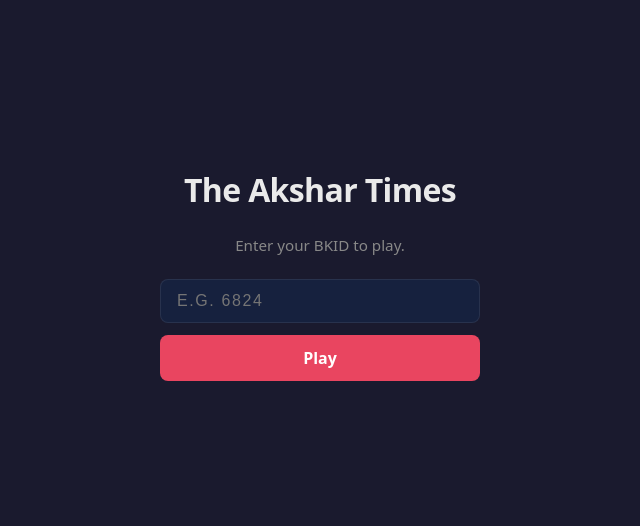
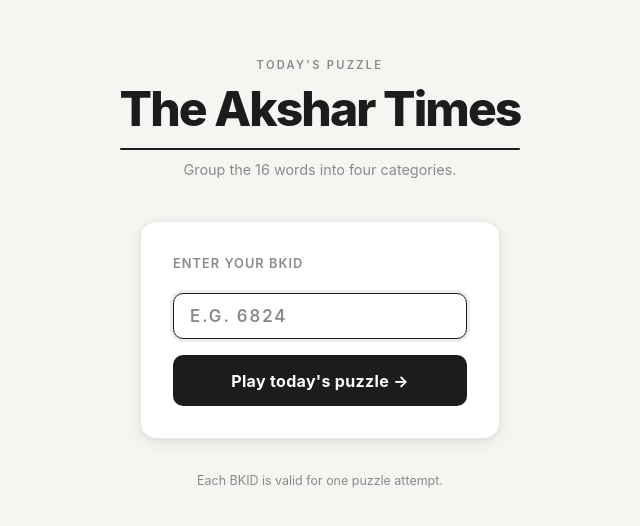
Before and after one commit to sharadrpatel/BKST_NYC, a Next.js app: page / in a window 1280 px wide. Shown: the part 126-652 px from the top of the page, without its empty margins (320-960 px from the left). Built offline with nearby package versions, Linux system fonts and the light colour scheme; no server answers.

Commit message:
Fix server component button hover styling

```diff
--- a/src/app/globals.css
+++ b/src/app/globals.css
@@ -1,5 +1,6 @@
 /* ============================================================
-   Global CSS — BKST NYC Connections
+   Global CSS — The Akshar Times
+   Design system: warm editorial / light mode
    ============================================================ */
 
 *, *::before, *::after {
@@ -9,30 +10,56 @@
 }
 
 :root {
-  /* Palette — difficulty tiers */
-  --color-d1: #F9DF6D; /* yellow  — easiest  */
-  --color-d2: #A0C35A; /* green               */
-  --color-d3: #B0C4EF; /* blue                */
-  --color-d4: #BA81C5; /* purple — hardest    */
+  /* ── Difficulty palette ───────────────────────────── */
+  --color-d1: #F9DF6D; /* yellow  — easiest */
+  --color-d2: #A0C35A; /* green              */
+  --color-d3: #B0C4EF; /* blue               */
+  --color-d4: #BA81C5; /* purple — hardest   */
 
-  /* UI tokens */
-  --color-bg: #1a1a2e;
-  --color-surface: #16213e;
-  --color-card: #0f3460;
-  --color-card-selected: #e94560;
-  --color-text: #eaeaea;
-  --color-text-muted: #888;
-  --color-border: rgba(255,255,255,0.08);
+  /* ── Light editorial palette ─────────────────────── */
+  --color-bg:               #F7F5F2;
+  --color-surface:          #FFFFFF;
+  --color-card:             #ECEAE6;
+  --color-card-hover:       #E3E1DD;
+  --color-card-selected:    #1C1C1E;
+  --color-text:             #1C1C1E;
+  --color-text-muted:       #8A8A8E;
+  --color-text-on-dark:     #FFFFFF;
+  --color-border:           rgba(0, 0, 0, 0.09);
+  --color-border-strong:    rgba(0, 0, 0, 0.18);
+  --color-error:            #C0392B;
+  --color-error-bg:         #FEF2F2;
+  --color-success:          #2E7D32;
+  --color-success-bg:       #F0FDF4;
 
-  --radius: 8px;
-  --transition: 150ms ease;
+  /* ── Shadows ──────────────────────────────────────── */
+  --shadow-xs: 0 1px 2px rgba(0, 0, 0, 0.06);
+  --shadow-sm: 0 1px 4px rgba(0, 0, 0, 0.08), 0 1px 2px rgba(0, 0, 0, 0.04);
+  --shadow-md: 0 4px 16px rgba(0, 0, 0, 0.07), 0 2px 4px rgba(0, 0, 0, 0.04);
+  --shadow-lg: 0 8px 32px rgba(0, 0, 0, 0.09), 0 2px 8px rgba(0, 0, 0, 0.05);
+
+  /* ── Border radius ────────────────────────────────── */
+  --radius-sm:  6px;
+  --radius:     10px;
+  --radius-md:  12px;
+  --radius-lg:  16px;
+  --radius-xl:  24px;
+
+  /* ── Transitions ─────────────────────────────────── */
+  --transition-fast: 100ms ease;
+  --transition:      150ms ease;
+  --transition-slow: 280ms ease;
 }
 
 html, body {
   height: 100%;
-  font-family: system-ui, -apple-system, sans-serif;
+  font-family: var(--font-inter, 'Inter', system-ui, -apple-system, BlinkMacSystemFont, 'Segoe UI', sans-serif);
   background: var(--color-bg);
   color: var(--color-text);
+  font-size: 16px;
+  line-height: 1.5;
+  -webkit-font-smoothing: antialiased;
+  -moz-osx-font-smoothing: grayscale;
 }
 
 a {
@@ -52,44 +79,44 @@ button {
 /* Wrong guess — horizontal shake */
 @keyframes shake {
   0%,  100% { transform: translateX(0); }
-  15%        { transform: translateX(-8px); }
-  30%        { transform: translateX(8px); }
-  45%        { transform: translateX(-6px); }
-  60%        { transform: translateX(6px); }
-  75%        { transform: translateX(-3px); }
+  15%        { transform: translateX(-7px); }
+  30%        { transform: translateX(7px); }
+  45%        { transform: translateX(-5px); }
+  60%        { transform: translateX(5px); }
+  75%        { transform: translateX(-2px); }
 }
 
 /* Card selected — quick pop */
 @keyframes pop-in {
-  0%   { transform: scale(0.92); opacity: 0.7; }
-  60%  { transform: scale(1.06); }
+  0%   { transform: scale(0.93); opacity: 0.7; }
+  55%  { transform: scale(1.05); }
   100% { transform: scale(1);    opacity: 1;   }
 }
 
-/* Board load — cards fade up with stagger via animation-delay */
+/* Board load — cards fade up with stagger */
 @keyframes fade-in-up {
-  from { opacity: 0; transform: translateY(10px); }
+  from { opacity: 0; transform: translateY(12px); }
   to   { opacity: 1; transform: translateY(0); }
 }
 
 /* Solved group reveal — expand down */
 @keyframes group-reveal {
-  from { opacity: 0; transform: scaleY(0.6); }
+  from { opacity: 0; transform: scaleY(0.5); }
   to   { opacity: 1; transform: scaleY(1); }
 }
 
 /* Mistake dot pulse when newly filled */
 @keyframes mistake-pulse {
   0%   { transform: scale(1); }
-  40%  { transform: scale(1.7); }
-  70%  { transform: scale(0.9); }
+  35%  { transform: scale(1.65); }
+  65%  { transform: scale(0.9); }
   100% { transform: scale(1); }
 }
 
-/* Game-over banner fade in */
+/* Generic fade-in for messages */
 @keyframes fade-in {
-  from { opacity: 0; }
-  to   { opacity: 1; }
+  from { opacity: 0; transform: translateY(-3px); }
+  to   { opacity: 1; transform: translateY(0); }
 }
 
 /* ============================================================
@@ -97,19 +124,25 @@ button {
    ============================================================ */
 
 .word-card {
-  transition: background 120ms ease, transform 120ms ease, filter 120ms ease;
+  transition:
+    background var(--transition),
+    transform var(--transition),
+    box-shadow var(--transition);
 }
 
-.word-card:hover:not(:disabled) {
-  filter: brightness(1.12);
+.word-card:hover:not(:disabled):not([aria-pressed="true"]) {
+  background: var(--color-card-hover) !important;
+  transform: translateY(-1px);
+  box-shadow: var(--shadow-sm);
 }
 
 .word-card:active:not(:disabled) {
   transform: scale(0.95) !important;
+  box-shadow: none !important;
 }
 
 .word-card.shake {
-  animation: shake 0.55s ease-in-out;
+  animation: shake 0.52s ease-in-out;
 }
 
 .word-card.selected {
@@ -117,7 +150,7 @@ button {
 }
 
 /* ============================================================
-   Board card entrance (stagger via inline animation-delay)
+   Card entrance (stagger via inline animation-delay)
    ============================================================ */
 
 .card-entrance {
@@ -129,7 +162,7 @@ button {
    ============================================================ */
 
 .group-reveal {
-  animation: group-reveal 0.35s cubic-bezier(0.34, 1.56, 0.64, 1) both;
+  animation: group-reveal 0.38s cubic-bezier(0.34, 1.4, 0.64, 1) both;
   transform-origin: top center;
 }
 
@@ -139,17 +172,18 @@ button {
 
 .mistake-dot {
   display: inline-block;
-  width: 12px;
-  height: 12px;
+  width: 10px;
+  height: 10px;
   border-radius: 50%;
-  border: 1px solid rgba(255,255,255,0.15);
-  background: var(--color-border);
-  transition: background 200ms ease;
+  background: rgba(0, 0, 0, 0.12);
+  border: 1.5px solid rgba(0, 0, 0, 0.15);
+  transition: background var(--transition), border-color var(--transition);
 }
 
 .mistake-dot--filled {
-  background: var(--color-card-selected);
-  animation: mistake-pulse 0.4s ease-out;
+  background: var(--color-error);
+  border-color: var(--color-error);
+  animation: mistake-pulse 0.42s ease-out;
 }
 
 /* ============================================================
@@ -157,49 +191,139 @@ button {
    ============================================================ */
 
 .game-over-message {
-  animation: fade-in 0.5s ease both;
+  animation: fade-in 0.45s ease both;
   text-align: center;
-  padding: 1rem;
+  padding: 0.875rem 1.25rem;
   border-radius: var(--radius);
   border: 1px solid var(--color-border);
   background: var(--color-surface);
   font-weight: 600;
+  font-size: 0.95rem;
+  box-shadow: var(--shadow-sm);
+  color: var(--color-text);
+}
+
+/* ============================================================
+   Shared form inputs
+   ============================================================ */
+
+.field-input {
+  padding: 0.75rem 1rem;
+  border-radius: var(--radius);
+  border: 1.5px solid var(--color-border-strong);
+  background: var(--color-surface);
+  color: var(--color-text);
+  font-size: 1rem;
+  font-family: inherit;
+  width: 100%;
+  outline: none;
+  transition: border-color var(--transition), box-shadow var(--transition);
+}
+
+.field-input:focus {
+  border-color: var(--color-text);
+  box-shadow: 0 0 0 3px rgba(28, 28, 30, 0.08);
+}
+
+.field-input::placeholder {
+  color: var(--color-text-muted);
+}
+
+.field-input--error {
+  border-color: var(--color-error) !important;
+}
+
+.field-input--error:focus {
+  box-shadow: 0 0 0 3px rgba(192, 57, 43, 0.12) !important;
+}
+
+/* ============================================================
+   Admin layout
+   ============================================================ */
+
+/* Admin tools — side by side on desktop, stacked on mobile */
+.admin-tools-grid {
+  display: grid;
+  grid-template-columns: 1fr 1fr;
+  gap: 1.5rem;
+}
+
+/* Admin card/panel */
+.admin-panel {
+  background: var(--color-surface);
+  border: 1px solid var(--color-border);
+  border-radius: var(--radius-md);
+  padding: 1.5rem;
+  box-shadow: var(--shadow-xs);
+}
+
+.admin-section-header {
+  display: flex;
+  align-items: center;
+  gap: 0.5rem;
+  padding-bottom: 0.75rem;
+  border-bottom: 1px solid var(--color-border);
+  margin-bottom: 1rem;
+}
+
+/* ============================================================
+   Leaderboard
+   ============================================================ */
+
+.leaderboard-scroll {
+  overflow-x: auto;
+  -webkit-overflow-scrolling: touch;
+  border-radius: var(--radius-md);
+}
+
+.leaderboard-table {
+  min-width: 480px;
+  background: var(--color-surface);
+  border-radius: var(--radius-md);
+  overflow: hidden;
+  box-shadow: var(--shadow-sm);
+  border: 1px solid var(--color-border);
+}
+
+.leaderboard-row {
+  transition: background var(--transition-fast);
+}
+
+.leaderboard-row:hover {
+  background: var(--color-bg) !important;
+}
+
+/* ============================================================
+   Login page submit button
+   ============================================================ */
+
+.btn-login {
+  transition: opacity var(--transition), transform var(--transition-fast);
+}
+
+.btn-login:hover {
+  opacity: 0.88;
+}
+
+.btn-login:active {
+  transform: scale(0.98);
 }
 
 /* ============================================================
    Responsive
    ============================================================ */
 
-/* Admin tools — side by side on desktop, stacked on mobile */
-.admin-tools-grid {
-  display: grid;
-  grid-template-columns: 1fr 1fr;
-  gap: 2rem;
-}
-
-/* Leaderboard — scrollable on narrow viewports */
-.leaderboard-scroll {
-  overflow-x: auto;
-  -webkit-overflow-scrolling: touch;
-}
-
-.leaderboard-table {
-  min-width: 480px;
-}
-
 @media (max-width: 640px) {
   .admin-tools-grid {
     grid-template-columns: 1fr;
   }
 
-  /* Tighten play page padding on mobile */
   .play-main {
-    padding: 1rem 0.5rem;
+    padding: 0.75rem 0.5rem;
   }
 
-  /* Smaller card text on very narrow screens */
   .word-card {
     font-size: 0.75rem !important;
-    padding: 0.6rem 0.25rem !important;
+    padding: 0.5rem 0.25rem !important;
   }
 }
--- a/src/app/page.tsx
+++ b/src/app/page.tsx
@@ -16,15 +16,84 @@ export default async function LoginPage({ searchParams }: Props) {
         alignItems: "center",
         justifyContent: "center",
         minHeight: "100vh",
-        gap: "1.5rem",
-        padding: "1rem",
+        padding: "1.5rem",
+        background: "var(--color-bg)",
       }}
     >
-      <h1 style={{ fontSize: "2rem", fontWeight: 700, letterSpacing: "-0.02em" }}>
+      {/* Brand masthead */}
+      <div
+        style={{
+          textAlign: "center",
+          marginBottom: "2.5rem",
+        }}
+      >
+        <p
+          style={{
+            fontSize: "0.7rem",
+            fontWeight: 600,
+            letterSpacing: "0.2em",
+            textTransform: "uppercase",
+            color: "var(--color-text-muted)",
+            marginBottom: "0.6rem",
+          }}
+        >
+          Today&apos;s Puzzle
+        </p>
+        <h1
+          style={{
+            fontSize: "clamp(2.2rem, 6vw, 3rem)",
+            fontWeight: 800,
+            letterSpacing: "-0.04em",
+            color: "var(--color-text)",
+            lineHeight: 1.1,
+          }}
+        >
           The Akshar Times
         </h1>
-      <p style={{ color: "var(--color-text-muted)", fontSize: "0.95rem" }}>
-        Enter your BKID to play.
+        <div
+          style={{
+            width: "100%",
+            height: "2px",
+            background: "var(--color-text)",
+            borderRadius: "1px",
+            marginTop: "0.75rem",
+          }}
+        />
+        <p
+          style={{
+            color: "var(--color-text-muted)",
+            fontSize: "0.9rem",
+            marginTop: "0.6rem",
+            fontWeight: 400,
+          }}
+        >
+          Group the 16 words into four categories.
+        </p>
+      </div>
+
+      {/* Login card */}
+      <div
+        style={{
+          background: "var(--color-surface)",
+          border: "1px solid var(--color-border)",
+          borderRadius: "var(--radius-lg)",
+          padding: "2rem",
+          width: "100%",
+          maxWidth: 360,
+          boxShadow: "var(--shadow-md)",
+        }}
+      >
+        <p
+          style={{
+            fontSize: "0.8rem",
+            fontWeight: 600,
+            letterSpacing: "0.08em",
+            textTransform: "uppercase",
+            color: "var(--color-text-muted)",
+            marginBottom: "1.25rem",
+          }}
+        >
+          Enter your BKID
         </p>
 
         <form
@@ -33,8 +102,6 @@ export default async function LoginPage({ searchParams }: Props) {
             display: "flex",
             flexDirection: "column",
             gap: "0.75rem",
-          width: "100%",
-          maxWidth: 320,
           }}
         >
           <input
@@ -44,48 +111,67 @@ export default async function LoginPage({ searchParams }: Props) {
             autoComplete="off"
             autoFocus
             required
+            className={`field-input${hasError ? " field-input--error" : ""}`}
             style={{
-            padding: "0.75rem 1rem",
-            borderRadius: "var(--radius)",
-            border: `1px solid ${hasError ? "#e94560" : "var(--color-border)"}`,
-            background: "var(--color-surface)",
-            color: "var(--color-text)",
-            fontSize: "1rem",
               textTransform: "uppercase",
-            letterSpacing: "0.1em",
-            outline: "none",
+              letterSpacing: "0.12em",
+              fontWeight: 600,
+              fontSize: "1.05rem",
             }}
           />
 
           {hasError && (
-          <p
+            <div
               style={{
-              color: "#e94560",
-              fontSize: "0.85rem",
-              textAlign: "center",
-              margin: "-0.25rem 0",
+                display: "flex",
+                alignItems: "center",
+                gap: "0.4rem",
+                background: "var(--color-error-bg)",
+                border: "1px solid rgba(192, 57, 43, 0.2)",
+                borderRadius: "var(--radius-sm)",
+                padding: "0.5rem 0.75rem",
               }}
             >
-            Invalid BKID. Try again.
-          </p>
+              <span style={{ fontSize: "0.85rem", color: "var(--color-error)", fontWeight: 500 }}>
+                Invalid BKID — please try again.
+              </span>
+            </div>
           )}
 
           <button
             type="submit"
+            className="btn-login"
             style={{
-            padding: "0.75rem",
+              padding: "0.85rem",
               borderRadius: "var(--radius)",
               border: "none",
               background: "var(--color-card-selected)",
-            color: "#fff",
-            fontWeight: 600,
+              color: "var(--color-text-on-dark)",
+              fontWeight: 700,
               fontSize: "1rem",
               cursor: "pointer",
+              letterSpacing: "0.02em",
+              marginTop: "0.25rem",
             }}
           >
-          Play
+            Play today&apos;s puzzle →
           </button>
         </form>
+      </div>
+
+      {/* Footer note */}
+      <p
+        style={{
+          marginTop: "2rem",
+          fontSize: "0.78rem",
+          color: "var(--color-text-muted)",
+          textAlign: "center",
+          maxWidth: 300,
+          lineHeight: 1.6,
+        }}
+      >
+        Each BKID is valid for one puzzle attempt.
+      </p>
     </main>
   );
 }
```
Lines whose indentation alone changed are shown as unchanged.
